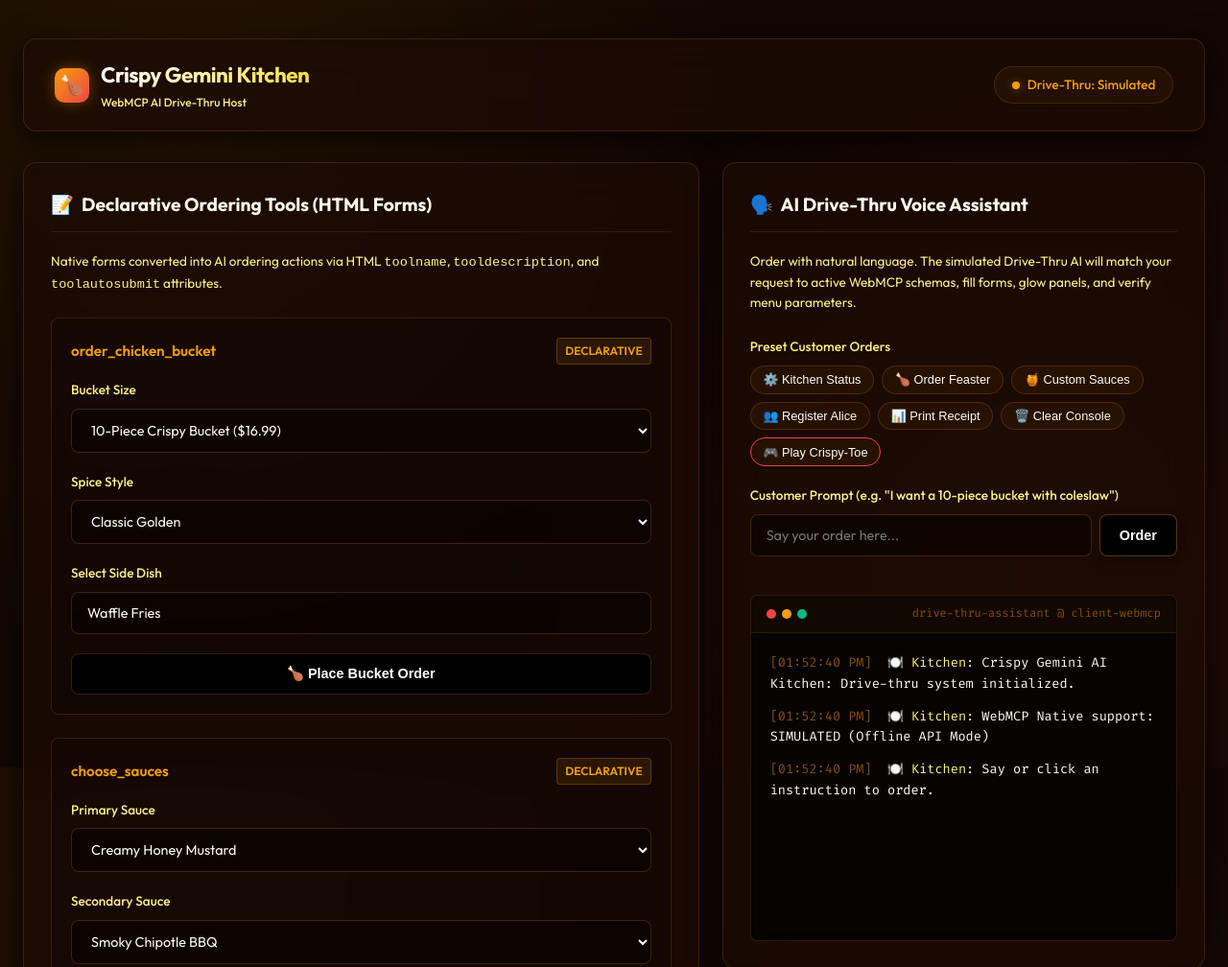
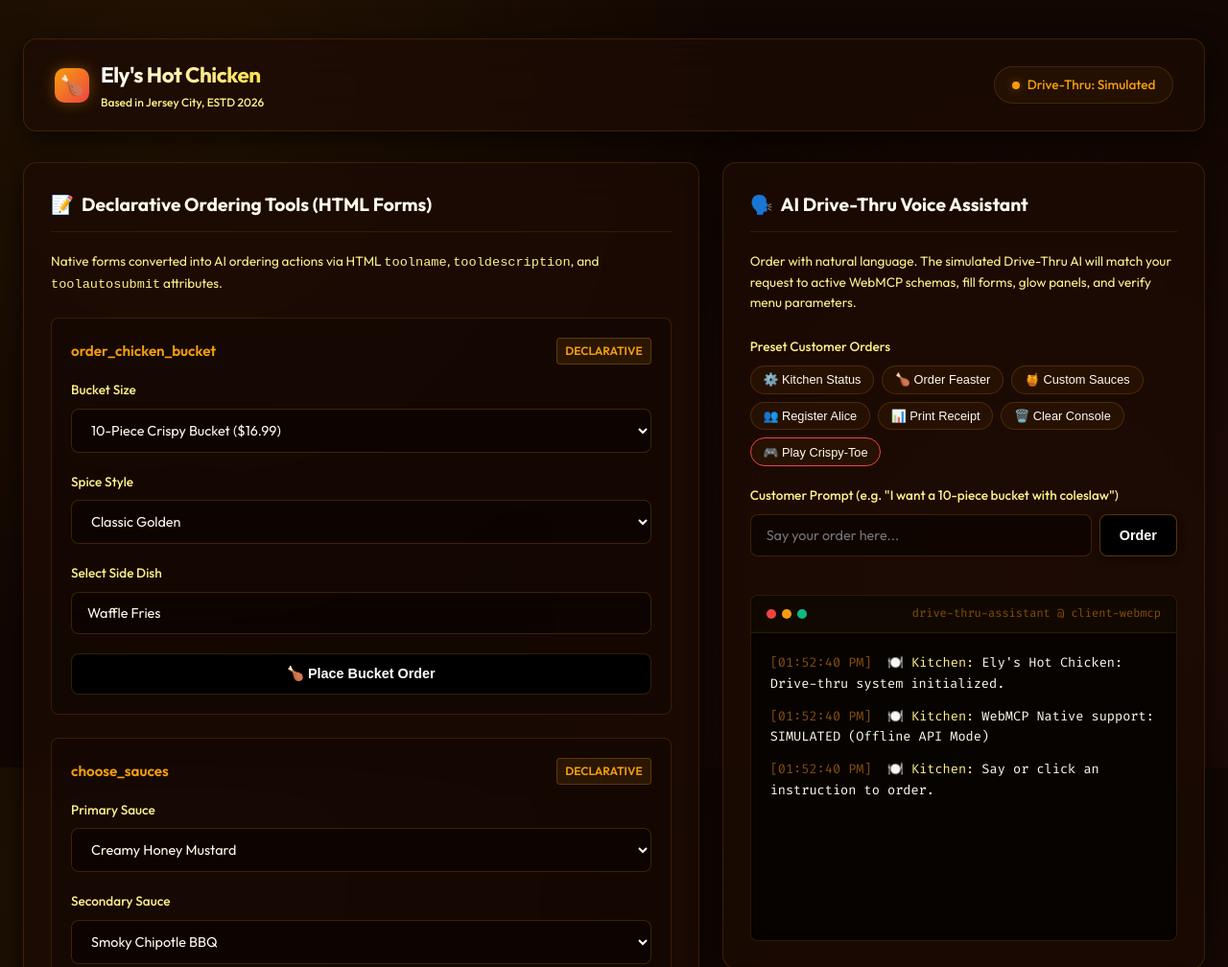
Before and after one commit to elyhwolf/gemini-internship, a website built with Vite: page index.html in a window 1280 px wide. Shown: the top 1008 px of the page at 96% size. Built offline with nearby package versions, Linux system fonts and the light colour scheme.

Commit message:
feat: rename restaurant branding to Ely's Hot Chicken, based in Jersey City

```diff
--- a/app.js
+++ b/app.js
@@ -110,7 +110,7 @@ const SIMULATED_TOOLS = {
       const vatTemp2 = 350 + Math.floor(Math.random() * 10); // 350-360F
 
       return {
-        kitchenHost: 'Crispy Gemini AI Kitchen',
+        kitchenHost: "Ely's Hot Chicken",
         status: 'OPERATIONAL',
         activeVats: 2,
         queue: {
@@ -140,9 +140,9 @@ const SIMULATED_TOOLS = {
       const total = (STATE.order.totalPrice * 1.08).toFixed(2);
 
       if (format === 'html') {
-        return `<h3>Crispy Gemini Kitchen Receipt</h3><p>Bucket: ${STATE.order.bucketSize}</p><p>Sauces: ${STATE.order.primarySauce} & ${STATE.order.secondarySauce}</p><p>Total: $${total}</p>`;
+        return `<h3>Ely's Hot Chicken Receipt</h3><p>Bucket: ${STATE.order.bucketSize}</p><p>Sauces: ${STATE.order.primarySauce} & ${STATE.order.secondarySauce}</p><p>Total: $${total}</p>`;
       }
-      return `# CRISPY GEMINI KITCHEN RECEIPT\n\n- **Item**: ${STATE.order.bucketSize} (${STATE.order.spiceLevel})\n- **Side**: ${STATE.order.sides}\n- **Dips**: ${STATE.order.primarySauce} & ${STATE.order.secondarySauce}\n- **Subtotal**: $${STATE.order.totalPrice.toFixed(2)}\n- **Tax (8%)**: $${tax}\n- **Total Due**: $${total}\n\n*Thank you for ordering with the Gemini AI Drive-Thru!*`;
+      return `# ELY'S HOT CHICKEN RECEIPT\n\n- **Item**: ${STATE.order.bucketSize} (${STATE.order.spiceLevel})\n- **Side**: ${STATE.order.sides}\n- **Dips**: ${STATE.order.primarySauce} & ${STATE.order.secondarySauce}\n- **Subtotal**: $${STATE.order.totalPrice.toFixed(2)}\n- **Tax (8%)**: $${tax}\n- **Total Due**: $${total}\n\n*Thank you for ordering with Ely's Hot Chicken!*`;
     }
   },
   'clear_order_logs': {
@@ -229,7 +229,7 @@ document.addEventListener('DOMContentLoaded', () => {
   updateLoyaltyUI();
   updateConnectionStatus();
 
-  logToTerminal('system', 'Crispy Gemini AI Kitchen: Drive-thru system initialized.');
+  logToTerminal('system', "Ely's Hot Chicken: Drive-thru system initialized.");
   logToTerminal('system', `WebMCP Native support: ${isWebMCPSupported ? 'CONNECTED' : 'SIMULATED (Offline API Mode)'}`);
   logToTerminal('system', 'Say or click an instruction to order.');
 });
--- a/index.html
+++ b/index.html
@@ -3,7 +3,7 @@
 <head>
   <meta charset="UTF-8">
   <meta name="viewport" content="width=device-width, initial-scale=1.0">
-  <title>Crispy Gemini AI Kitchen - WebMCP Drive-Thru</title>
+  <title>Ely's Hot Chicken - WebMCP Drive-Thru</title>
   <meta name="description" content="An agentic fried chicken restaurant ordering dashboard featuring WebMCP client-side tools and live AI Drive-Thru simulator.">
   <link rel="stylesheet" href="style.css">
   <link rel="preconnect" href="https://fonts.googleapis.com">
@@ -17,8 +17,8 @@
       <div class="logo-section">
         <div class="logo-symbol">🍗</div>
         <div>
-          <h1 class="logo-text">Crispy Gemini Kitchen</h1>
-          <p style="font-size: 0.75rem; color: var(--text-muted); font-weight: 500;">WebMCP AI Drive-Thru Host</p>
+          <h1 class="logo-text">Ely's Hot Chicken</h1>
+          <p style="font-size: 0.75rem; color: var(--text-muted); font-weight: 500;">Based in Jersey City, ESTD 2026</p>
         </div>
       </div>
 
```
